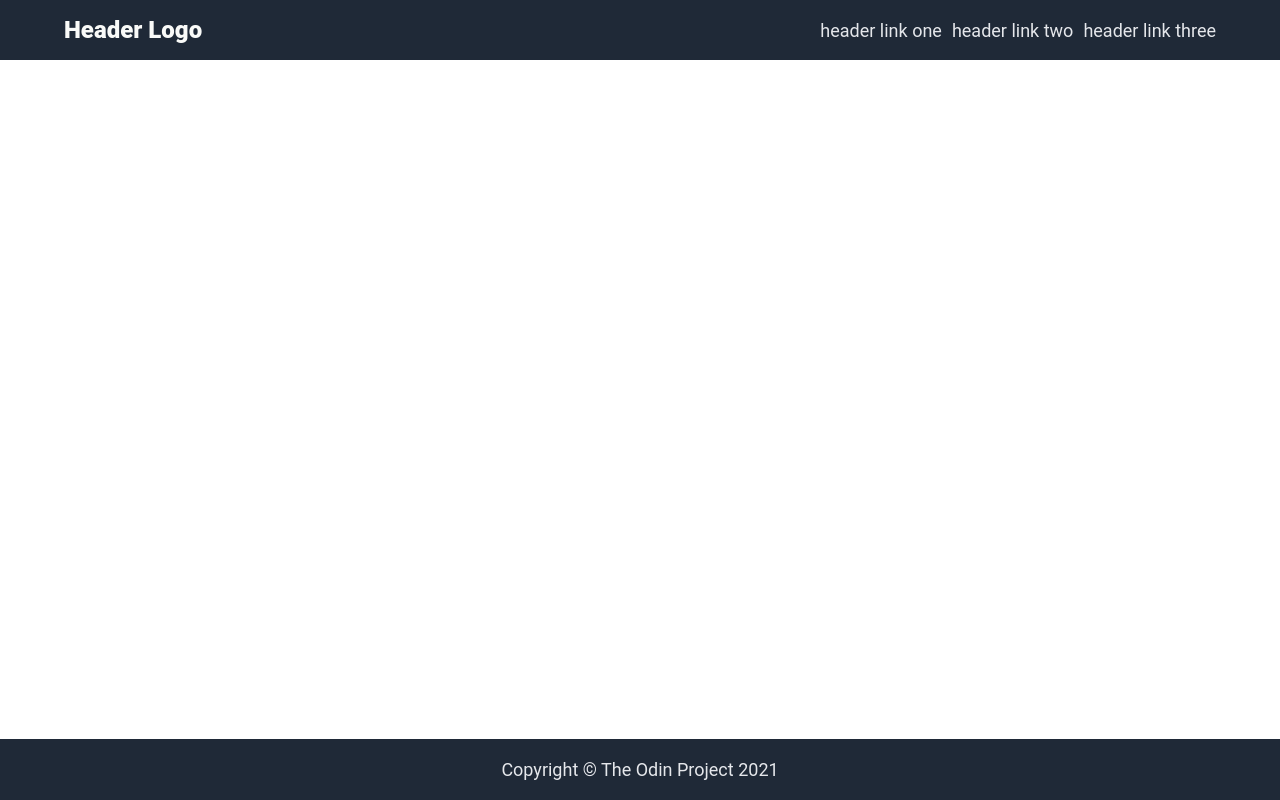
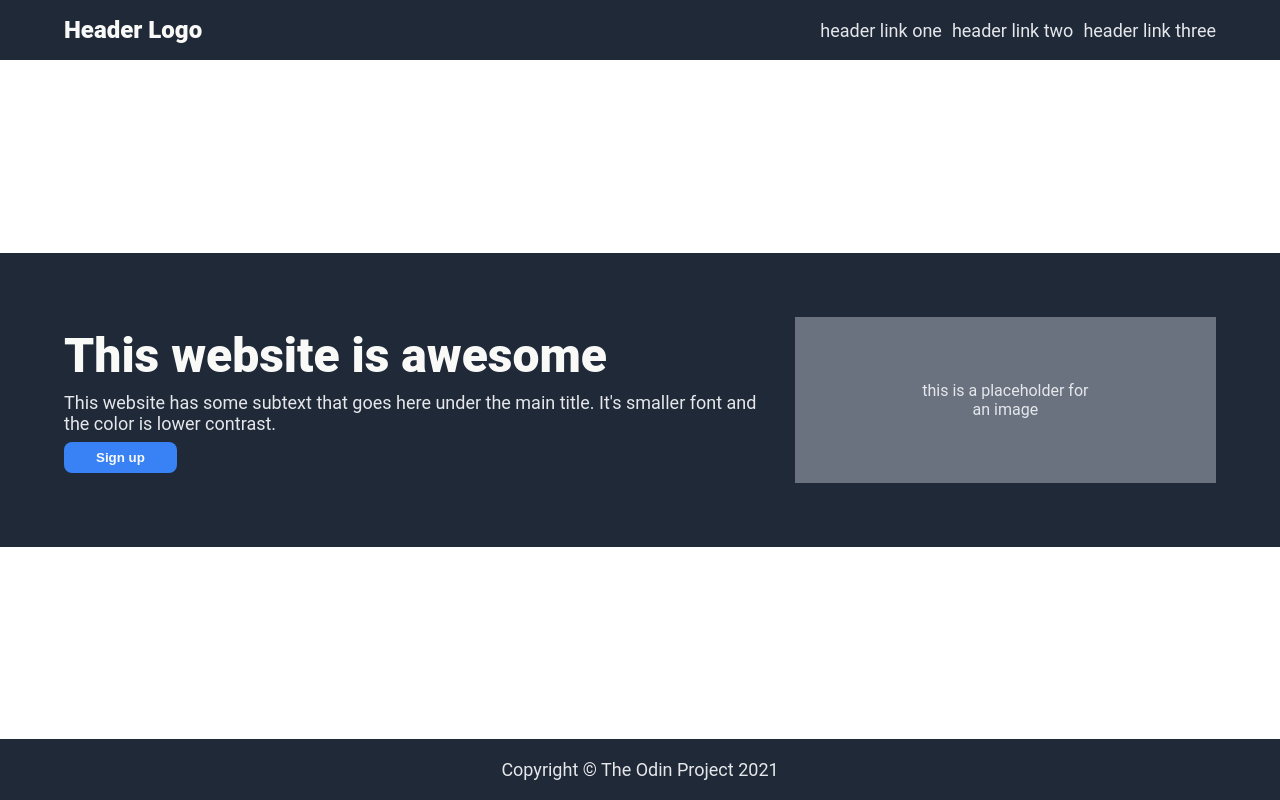
Before and after one commit to LDisbrow/odin-landing-page, a plain HTML site: page index.html in a window 1280 px wide. Drawn offline with Linux system fonts and the light colour scheme.

Commit message:
update banner

```diff
--- a/index.html
+++ b/index.html
@@ -7,9 +7,11 @@
     </head>
     <body>
         <div class="header">
+            <!-- Header Logo/Title -->
             <div class="header-logo">
                 Header Logo
             </div>
+            <!-- Header Links -->
             <ul>
                 <li><a href="#">header link one</a></li>
                 <li><a href="#">header link two</a></li>
@@ -17,9 +19,31 @@
             </ul>
         </div>
         <div class="body">
-
+            <!-- Banner -->
+            <div class="banner">
+                <!-- Banner Text to the Left of Image -->
+                <div class="banner-text">
+                    <!-- Banner Title -->
+                    <div class="banner-title">
+                        This website is awesome
+                    </div>
+                    <!-- Banner caption -->
+                    <div class="banner-caption">
+                        This website has some subtext that goes here under the main title. It's smaller font and the color is lower contrast.
+                    </div>
+                    <div>
+                        <!-- Banner button -->
+                        <button>Sign up</button>
+                    </div>
+                </div>
+                <!-- Banner Image -->
+                 <div class="banner-image">
+                    this is a placeholder for an image
+                 </div>
+            </div>
         </div>
         <div class="footer">
+            <!-- Footer Text -->
             Copyright © The Odin Project 2021
         </div>
     </body>
--- a/style.css
+++ b/style.css
@@ -37,6 +37,53 @@ ul{
     font-weight: 900;
 }
 
+.banner{
+    display: flex;
+    background-color: #1f2937;
+    justify-content: space-between;
+    gap: 32px;
+    padding: 64px;
+}
+
+.banner-text{
+    display: flex;
+    flex-direction: column;
+    justify-content: center;
+    gap: 8px;
+}
+
+.banner-title{
+    color: #f9faf8;
+    font-size: 48px;
+    font-weight: 900;
+}
+
+.banner-caption{
+    color: #e5e7eb;
+    font-size: 18px;
+}
+
+button{
+    background: #3882f6;
+    border-radius: 8px;
+    color: #f9faf8;
+    font-weight: 900;
+    text-align: center;
+    flex-grow: 0;
+    border: none;
+    cursor: pointer;
+    padding: 8px 32px;
+}
+
+.banner-image{
+    display: flex;
+    align-items: center;
+    background-color: #6a7280;
+    color: #e5e7eb;
+    text-align: center;
+    padding: 64px 120px;
+}
+
 .footer{
     text-align: center;
     background-color: #1f2937;
```
